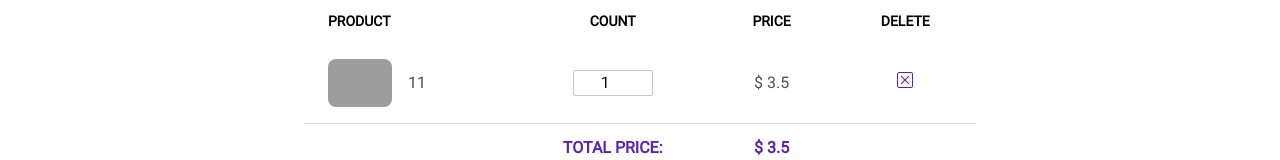
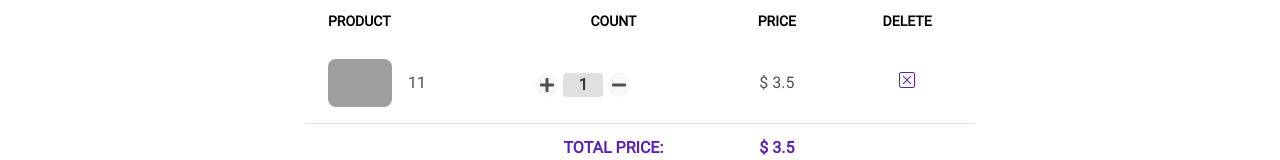
Before and after one commit to sahar-ghasemi/sticker-shop, a React (Vite) app: page /products/01 in a window 1280 px wide. Both pictures are taken after a click on the button "Add to cart". Shown: the part 169-329 px from the top of the page. Built offline with nearby package versions, Linux system fonts and the light colour scheme; data requests are answered from the project's data file.

Commit message:
solve add to cart by create  QtyInput/ change Showing price in product

```diff
--- a/public/css/style.css
+++ b/public/css/style.css
@@ -16,3 +16,26 @@ body{
    margin: 0 !important;
    padding: 0 !important;
 }
+.triangle::before {
+    content: '';
+    height: 100%;
+    position: absolute;
+    top: 0;
+    left: 0em;
+    border: 1em solid transparent;
+    border-left-color: #ffffff;
+  }
+
+input[type='number']::-webkit-inner-spin-button,
+  input[type='number']::-webkit-outer-spin-button {
+    -webkit-appearance: none;
+    margin: 0;
+  }
+
+  .quantity input:focus {
+    outline: none !important;
+  }
+
+  .quantity button:focus {
+    outline: none !important;
+  }
--- a/src/components/Cart.jsx
+++ b/src/components/Cart.jsx
@@ -11,6 +11,7 @@ import {
   removeFromCart,
 } from "../slices/cartSlice";
 import { useEffect } from "react";
+import QtyInput from "./common/QtyInput";
 
 const Cart = () => {
   const cart = useSelector((state) => state.cart);
@@ -24,13 +25,6 @@ const Cart = () => {
   };
   const handleDecreaseCart = (item) => {
     dispatch(decreaseCart(item));
-  };
-  const handleQty = (e, item) => {
-    if (e.target.value < item.cartQty) {
-      handleDecreaseCart(item);
-    } else {
-      handleAddToCart(item);
-    }
   };
 
   const handleRemoveFromCart = (item) => {
@@ -80,19 +74,7 @@ const Cart = () => {
                       </Link>
                     </td>
                     <td className="px-6 py-4">
-                      <input
-                        type="number"
-                        value={item.cartQty}
-                        onChange={(e) => handleQty(e, item)}
-                        inputMode="numeric"
-                        id="variant-quantity"
-                        name="variant-quantity"
-                        min="1"
-                        step="1"
-                        className="text-gray-900
-                                border border-gray-300 rounded-sm focus:border-light
-                                 focus:ring-light text-center w-10 sm:w-20"
-                      />
+                   <QtyInput decrementQty={()=>handleDecreaseCart(item)} incrementQty={()=>handleAddToCart(item)} qty={item.cartQty}/>
                     </td>
                     <td className="px-6 py-4">
                       <NumericFormat
--- a/src/components/Product.jsx
+++ b/src/components/Product.jsx
@@ -14,15 +14,14 @@ const Product = ({ product }) => {
           <div className="text-primary text-lg pt-2 px-2 font-semibold">
             {title}
           </div>
-          <div className="text-base text-gray-600 p-1 ">{description}</div>
-          <div className="flex justify-end items-center">
+          <div className="text-base text-gray-600 p-1 mb-10 ">{description}</div>
+          <div className="absolute bottom-0 right-0 mb-2 pl-8 pr-4 pb-1 pt-2 bg-lighter triangle">
             <NumericFormat
               value={priceDollars}
               prefix={"$ "}
               displayType={"text"}
               thousandSeparator={true}
-              className="text-dark font-semibold  bg-lighter rounded-md px-4 py-1"
-
+              className="text-dark font-semibold  bg-lighter rounded-md px-4 py-1 "
             />
           </div>
         </div>
--- a/src/components/ProductForm.jsx
+++ b/src/components/ProductForm.jsx
@@ -4,7 +4,6 @@ import { useNavigate } from "react-router-dom";
 import { addToCart } from "../slices/cartSlice";
 
 const ProductForm = ({ product }) => {
-  const [qty, setQty] = useState(1);
 
   const dispatch = useDispatch();
   const navigate = useNavigate();
@@ -13,33 +12,18 @@ const ProductForm = ({ product }) => {
     dispatch(addToCart(item));
     navigate(`/cart`);
   };
-  const updateQty = () => {
-    setQty(qty + 1);
-  };
+
   const atcBtnStyle = `pt-3 pb-2 bg-palette-primary text-white w-full rounded-sm font-primary font-semibold text-xl flex
                       justify-center items-baseline  hover:bg-green-400 bg-green-500
                        rounded-sm my-3`;
   return (
     <div>
       <div >
-        <div >
-          <label className="text-gray-500 text-base">Count:</label>
-          <input
-            type="number"
-            inputMode="numeric"
-            min="1"
-            step="1"
-            value={qty}
-            onChange={updateQty}
-            className="text-gray-900 form-input border ml-6 rounded-sm w-20
-                     focus:border-light focus:ring-light text-center"
-          />
-        </div>
-        <p className="text-green-600">in stock</p>
+        <p className="text-green-600 ml-2">in stock</p>
       </div>
       <button
         className={atcBtnStyle}
-        onClick={() => handleAddToCard({ ...product, cartQty: qty })}
+        onClick={() => handleAddToCard({ ...product, cartQty: 1 })}
       >
         Add to cart
       </button>
--- /dev/null
+++ b/src/components/common/QtyInput.jsx
@@ -0,0 +1,16 @@
+import { FaMinus, FaPlus } from "react-icons/fa";
+
+const QtyInput = ({incrementQty,qty,decrementQty}) => {
+  return (
+    <div className="flex flex-row rounded-lg relative mt-1 ">
+      <button onClick={incrementQty} className="bg-gray-100 text-gray-600 hover:text-gray-700
+       hover:bg-gray-200 rounded-full p-1"><FaPlus/></button>
+      <input type="text" value={qty} name="quantity" className="focus:outline-none
+       text-center bg-gray-200 rounded font-semibold
+     text-gray-700 w-10 mx-1" />
+      <button onClick={decrementQty} className="bg-gray-100 text-gray-600 hover:text-gray-700
+       hover:bg-gray-200 rounded-full p-1"><FaMinus/></button>
+    </div>
+  );
+};
+export default QtyInput;
```
